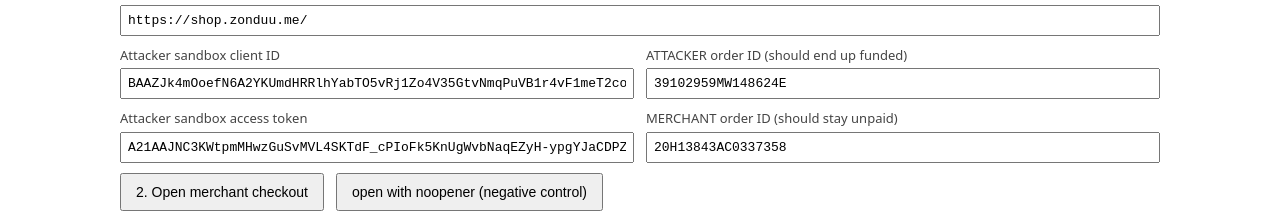
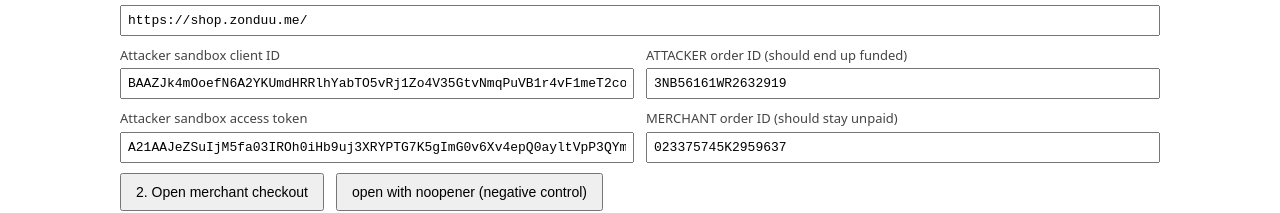
Before and after one commit to just4h1poc/x9k2m7-opener, a plain HTML site: page index.html in a window 1280 px wide. Shown: the part 208-421 px from the top of the page. Drawn offline with Linux system fonts and the light colour scheme.

Commit message:
bake fresh tokens and order ids for a recording

```diff
--- a/index.html
+++ b/index.html
@@ -32,11 +32,11 @@ sandbox merchants and researcher owned sandbox orders. No third party is involve
 <div class="grid">
   <div>
     <label>Attacker sandbox client ID</label><input id="cid" autocomplete="off" value="BAAZJk4mOoefN6A2YKUmdHRRlhYabTO5vRj1Zo4V35GtvNmqPuVB1r4vF1meT2cov1ob6FKyg4pqpadkLc">
-    <label>Attacker sandbox access token</label><input id="tok" autocomplete="off" value="A21AAJNC3KWtpmMHwzGuSvMVL4SKTdF_cPIoFk5KnUgWvbNaqEZyH-ypgYJaCDPZcj-5SE3HwmQREnLipM1LTQ9Pwm2lSFOmg">
+    <label>Attacker sandbox access token</label><input id="tok" autocomplete="off" value="A21AAJeZSuIjM5fa03IROh0iHb9uj3XRYPTG7K5gImG0v6Xv4epQ0ayltVpP3QYml2-J-DlHOCYRMvs1Mq71YXSjbkcjWMIAg">
   </div>
   <div>
-    <label>ATTACKER order ID (should end up funded)</label><input id="oid" autocomplete="off" value="39102959MW148624E">
-    <label>MERCHANT order ID (should stay unpaid)</label><input id="moid" autocomplete="off" value="20H13843AC0337358">
+    <label>ATTACKER order ID (should end up funded)</label><input id="oid" autocomplete="off" value="3NB56161WR2632919">
+    <label>MERCHANT order ID (should stay unpaid)</label><input id="moid" autocomplete="off" value="023375745K2959637">
   </div>
 </div>
 
```
